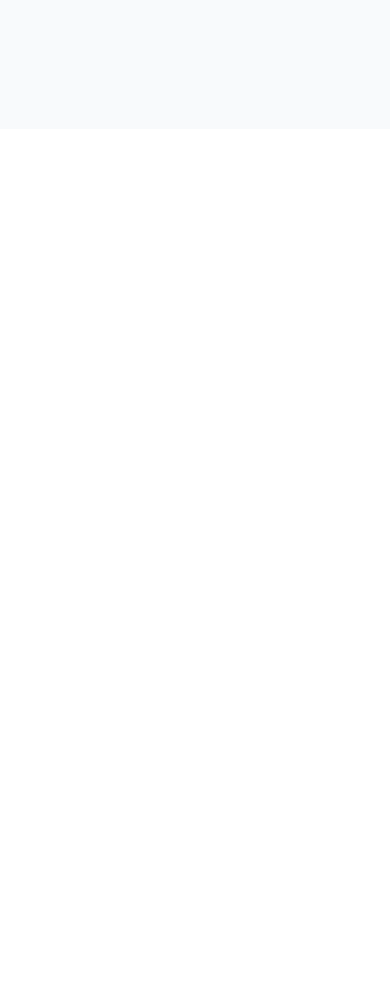
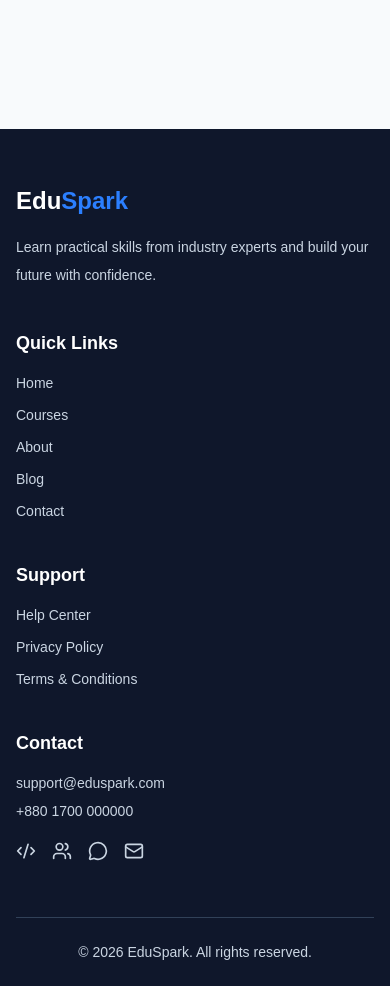
Before and after one commit to nurhossain-webd/eduSpark-client, a Next.js app: page / in a window 390 px wide. Shown: the part 780-1766 px from the top of the page. Before the commit the page ends 909 px from the top, so only its background shows below. Built offline with nearby package versions, Linux system fonts and the light colour scheme.

Commit message:
Add responsive footer and update public layout

```diff
--- a/src/app/(main)/layout.tsx
+++ b/src/app/(main)/layout.tsx
@@ -1,4 +1,5 @@
 import Navbar from "@/components/layout/Navbar";
+import Footer from "@/components/layout/Footer";
 
 interface MainLayoutProps {
   children: React.ReactNode;
@@ -11,7 +12,11 @@ export default function MainLayout({
     <>
       <Navbar />
 
-      <main>{children}</main>
+      <main className="min-h-screen">
+        {children}
+      </main>
+
+      <Footer />
     </>
   );
 }
--- /dev/null
+++ b/src/components/layout/Footer.tsx
@@ -0,0 +1,149 @@
+import Link from "next/link";
+import Container from "@/components/ui/Container";
+import { Code2, Mail, MessageCircle, Users } from "lucide-react";
+
+export default function Footer() {
+  return (
+    <footer className="bg-slate-900 text-slate-300">
+      <Container>
+        <div className="grid gap-10 py-14 md:grid-cols-2 lg:grid-cols-4">
+          {/* Brand */}
+          <div>
+            <h2 className="text-2xl font-bold text-white">
+              Edu<span className="text-blue-500">Spark</span>
+            </h2>
+
+            <p className="mt-4 text-sm leading-7">
+              Learn practical skills from industry experts and build your future
+              with confidence.
+            </p>
+          </div>
+
+          {/* Quick Links */}
+          <div>
+            <h3 className="mb-4 text-lg font-semibold text-white">
+              Quick Links
+            </h3>
+
+            <ul className="space-y-3 text-sm">
+              <li>
+                <Link href="/" className="hover:text-blue-400 transition">
+                  Home
+                </Link>
+              </li>
+
+              <li>
+                <Link
+                  href="/courses"
+                  className="hover:text-blue-400 transition"
+                >
+                  Courses
+                </Link>
+              </li>
+
+              <li>
+                <Link href="/about" className="hover:text-blue-400 transition">
+                  About
+                </Link>
+              </li>
+
+              <li>
+                <Link href="/blog" className="hover:text-blue-400 transition">
+                  Blog
+                </Link>
+              </li>
+
+              <li>
+                <Link
+                  href="/contact"
+                  className="hover:text-blue-400 transition"
+                >
+                  Contact
+                </Link>
+              </li>
+            </ul>
+          </div>
+
+          {/* Support */}
+          <div>
+            <h3 className="mb-4 text-lg font-semibold text-white">Support</h3>
+
+            <ul className="space-y-3 text-sm">
+              <li>
+                <Link
+                  href="/support"
+                  className="hover:text-blue-400 transition"
+                >
+                  Help Center
+                </Link>
+              </li>
+
+              <li>
+                <Link
+                  href="/privacy"
+                  className="hover:text-blue-400 transition"
+                >
+                  Privacy Policy
+                </Link>
+              </li>
+
+              <li>
+                <Link
+                  href="/terms"
+                  className="hover:text-blue-400 transition"
+                >
+                  Terms & Conditions
+                </Link>
+              </li>
+            </ul>
+          </div>
+
+          {/* Contact */}
+          <div>
+            <h3 className="mb-4 text-lg font-semibold text-white">Contact</h3>
+
+            <p className="text-sm">support@eduspark.com</p>
+
+            <p className="mt-2 text-sm">+880 1700 000000</p>
+
+            <div className="mt-5 flex gap-4">
+              <Link
+                href="https://github.com/YOUR_USERNAME"
+                target="_blank"
+                className="transition hover:text-blue-400"
+              >
+                <Code2 size={20} />
+              </Link>
+
+              <Link
+                href="https://linkedin.com/in/YOUR_PROFILE"
+                target="_blank"
+                className="transition hover:text-blue-400"
+              >
+                <Users size={20} />
+              </Link>
+
+              <Link
+                href="/contact"
+                className="transition hover:text-blue-400"
+              >
+                <MessageCircle size={20} />
+              </Link>
+
+              <a
+                href="mailto:support@eduspark.com"
+                className="transition hover:text-blue-400"
+              >
+                <Mail size={20} />
+              </a>
+            </div>
+          </div>
+        </div>
+
+        <div className="border-t border-slate-700 py-6 text-center text-sm">
+          © {new Date().getFullYear()} EduSpark. All rights reserved.
+        </div>
+      </Container>
+    </footer>
+  );
+}
```
